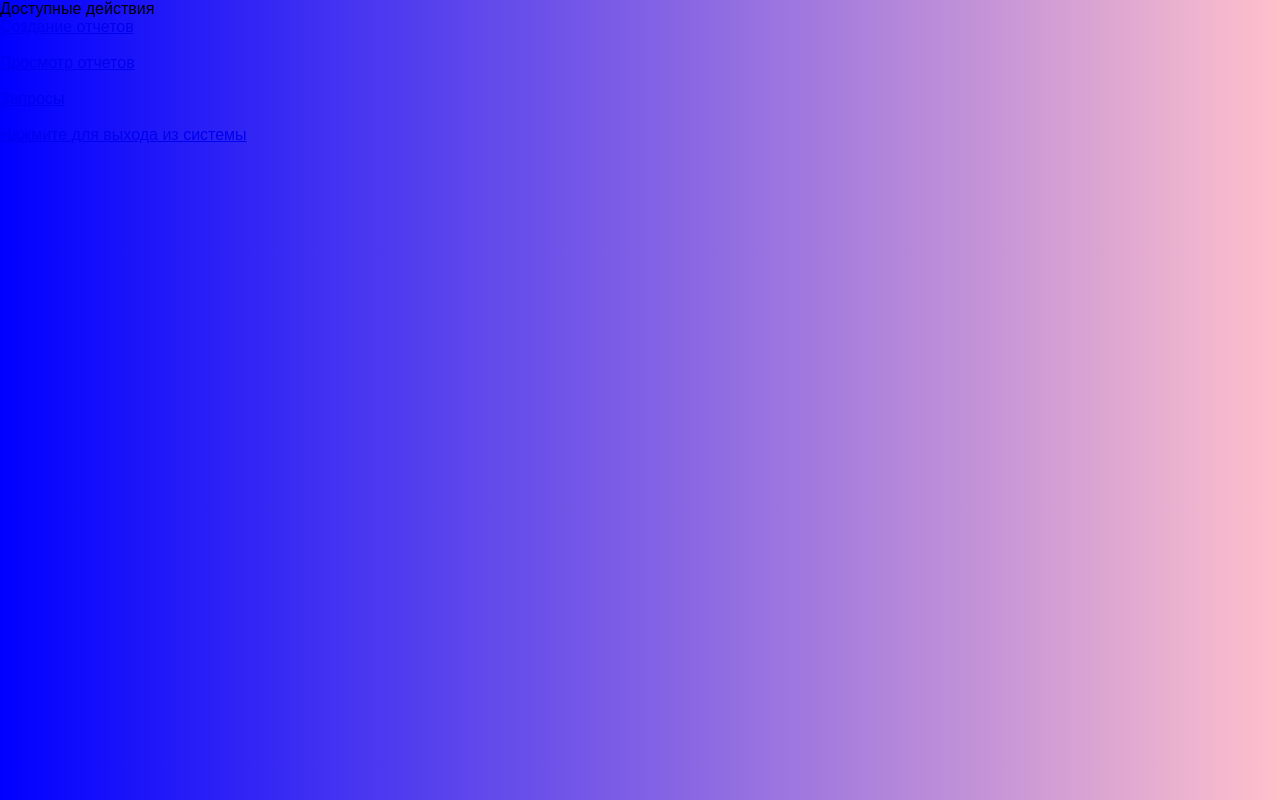
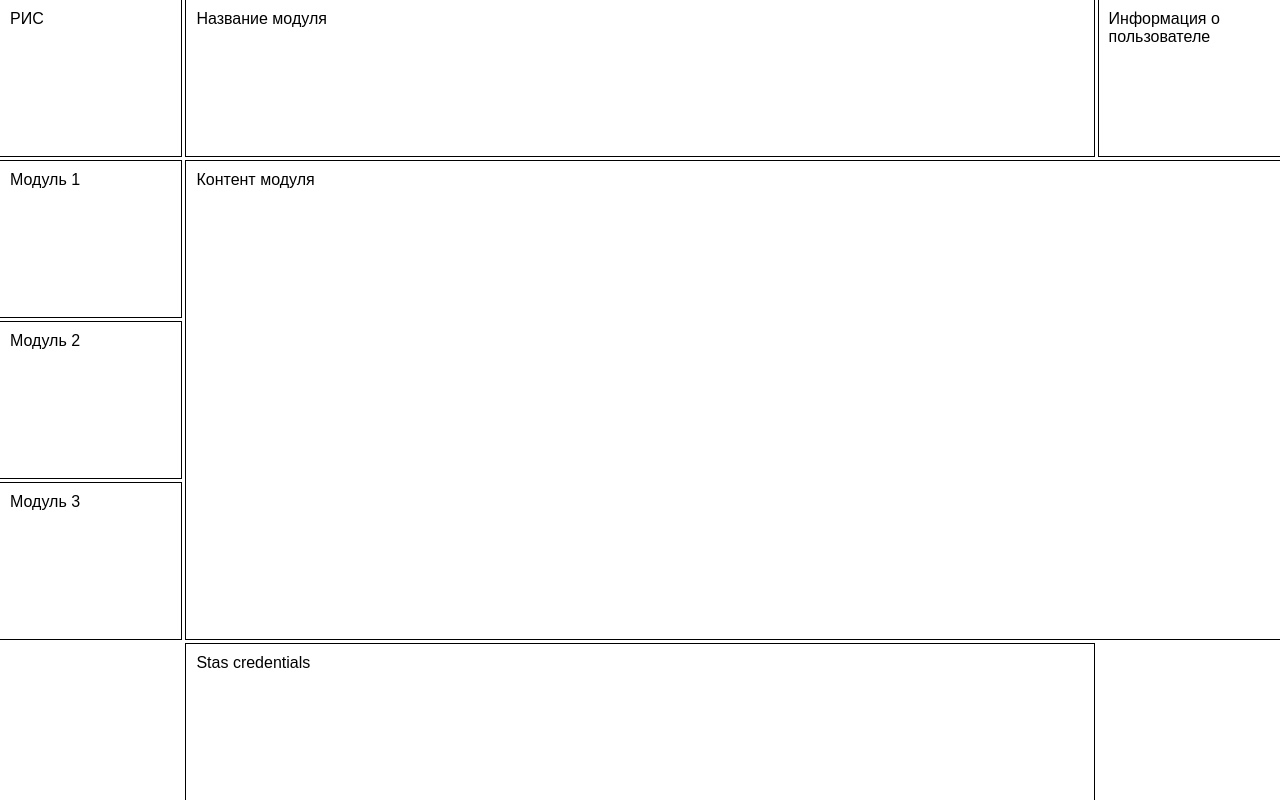
Before and after one commit to nupellot/supermarket, a Flask app: page / in a window 1280 px wide. Run offline with Flask 2, Linux system fonts and the light colour scheme; the visitor is signed in with stand-in values (Sample User, id 1); parts of the project's set-up code (start-up, migrations or seed data) failed here and were passed over.

Commit message:
Начал разработку дизайна главной страницы, отредактировал страницу аунтентификации

```diff
--- a/static/base.css
+++ b/static/base.css
@@ -5,5 +5,37 @@ html, body {
     margin: 0;
     padding: 0;
     overflow: hidden;
-    background: linear-gradient(to right, blue, pink);
+    /*background: linear-gradient(to right, blue, pink);*/
 }
+
+.container {
+    width: 100%;
+    height: 100vh;
+    outline: 1px solid red;
+    /*display: grid;*/
+    display: grid;
+    grid-template-columns: 1fr 5fr 1fr;
+    grid-template-rows: 1fr 1fr 1fr 1fr 1fr;
+    grid-gap: 5px;
+}
+
+.container > .item {
+    padding: 10px;
+    outline: 1px solid black;
+}
+
+.container > .item:nth-child(5) {
+    /*display: none;*/
+    grid-column-start: 2;
+    grid-column-end: 4;
+    grid-row-start: 2;
+    grid-row-end: 5;
+}
+
+.item.credentials {
+    /*display: none;*/
+    grid-column-start: 2;
+    grid-column-end: 2;
+    grid-row-start: 5;
+    grid-row-end: 5;
+}
--- a/templates/base.html
+++ b/templates/base.html
@@ -7,11 +7,24 @@
 </head>
 <body>
     <div class="container">
-        <div class="block title-block">
-            Доступные действия
-        </div>
-        {% block internal_user %}{% endblock %}
-        {% block external_user %}{% endblock %}
+        <div class="item logo">РИС</div>
+        <div class="item">Название модуля</div>
+        <div class="item">Информация о пользователе</div>
+        <div class="item">Модуль 1</div>
+        <div class="item">Контент модуля</div>
+        <div class="item">Модуль 2</div>
+        <div class="item">Модуль 3</div>
+        <div class="item credentials">Stas credentials</div>
     </div>
+
+
+
+<!--    <div class="container">-->
+<!--        <div class="block title-block">-->
+<!--            Доступные действия-->
+<!--        </div>-->
+<!--        {% block internal_user %}{% endblock %}-->
+<!--        {% block external_user %}{% endblock %}-->
+<!--    </div>-->
 </body>
 </html>
```
